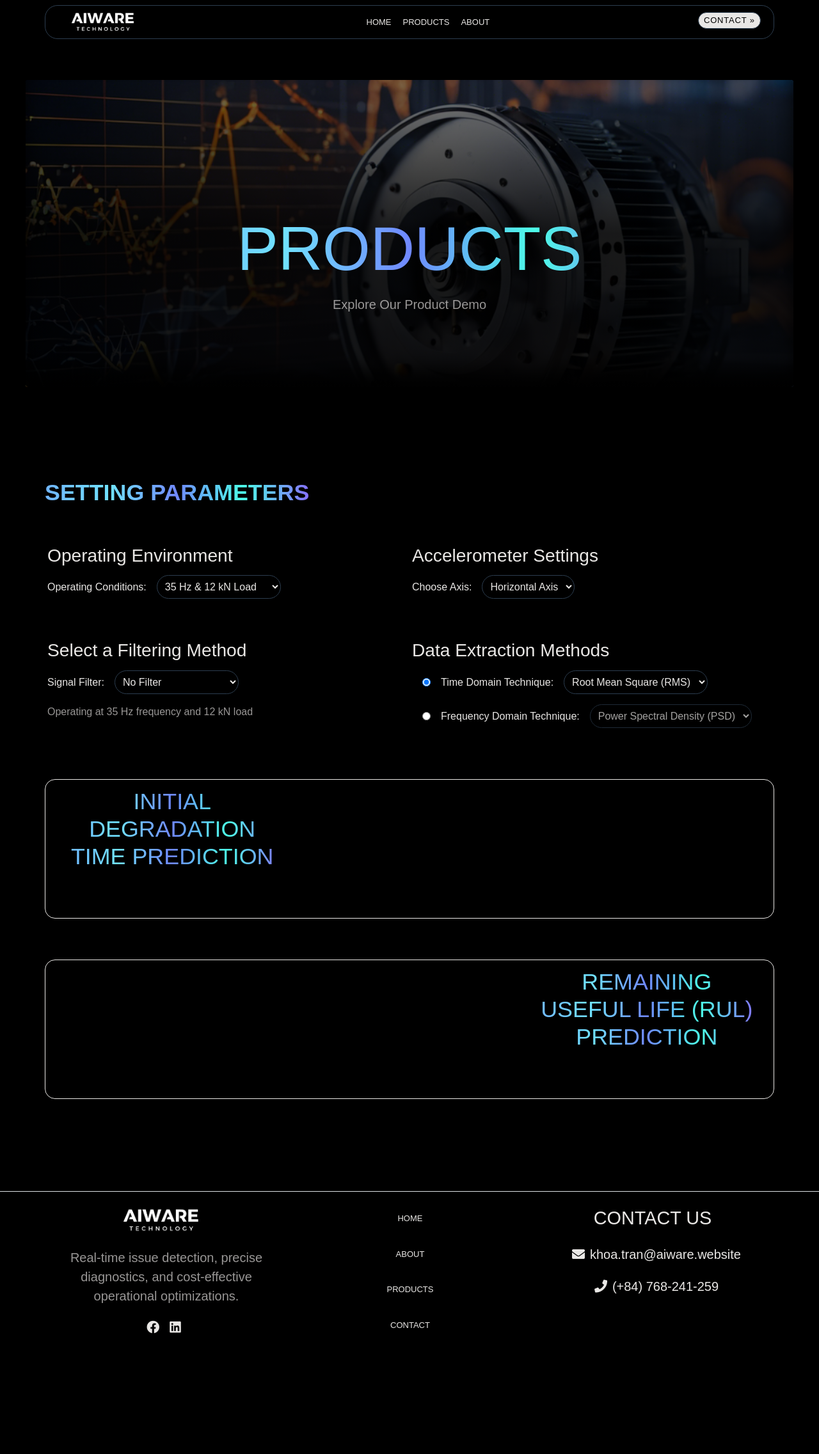
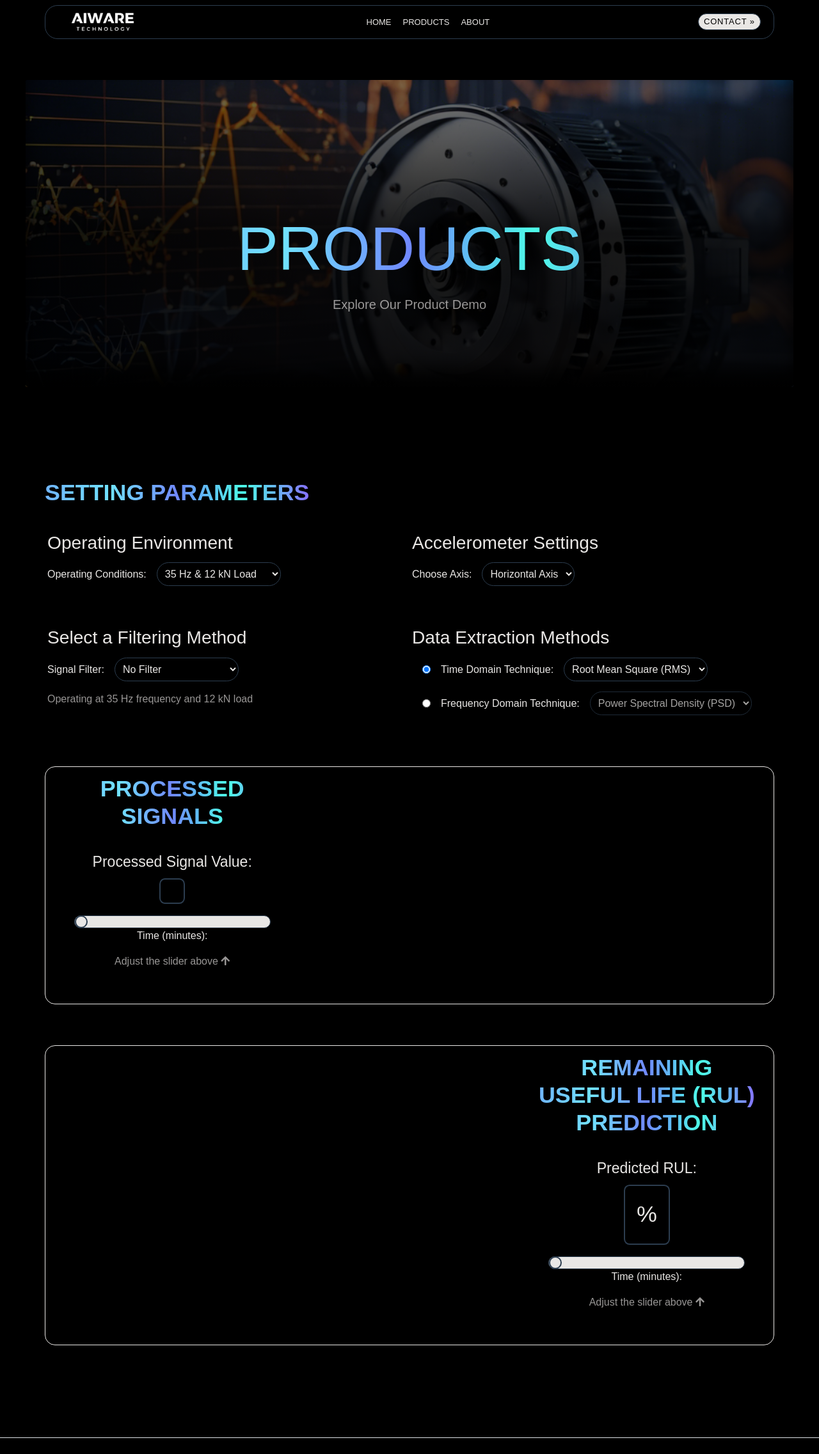
Before and after one commit to tdkhoa1212/AIWARE_landing_page, a FastAPI app: page /Products in a window 1280 px wide. Shown: the top 2273 px of the page at 64% size. Run offline with FastAPI, Linux system fonts and the light colour scheme; some libraries are stand-ins or nearby versions.

Commit message:
22/04/2024

```diff
--- a/app/services/Visualization_service.py
+++ b/app/services/Visualization_service.py
@@ -30,7 +30,7 @@
         buffer.seek(0)
         image_base64 = base64.b64encode(buffer.read()).decode('utf-8')
         buffer.close()
-        return image_base64
+        return image_base64, Predicted_labels
     except Exception as e:
         print(e)
         return None
@@ -42,7 +42,7 @@
         if fpt is not None and fpt < len(data):
             plt.axvline(x=fpt, color='red', linestyle='--', linewidth=1)
             plt.scatter(fpt, data[fpt], color='red', s=70,  label='Initial degradation time')
-        plt.plot(data, label='Signal')
+        plt.plot(data, label='Signal value')
 
         plt.grid(True, color='gray')  # Add grid with gray color
 
--- a/static/js/Visualize_signals.js
+++ b/static/js/Visualize_signals.js
@@ -11,6 +11,16 @@
 
     const signalsPlot = document.getElementById('signalsPlot');
     const labelsPlot = document.getElementById('labelsPlot');
+
+    const signal_slider = document.getElementById("signal_slider");
+    const signal_monitor = document.getElementById("signal_monitor");
+    var signal_time = document.getElementById("signal_time");
+    var signal_array = [];
+
+    const label_slider = document.getElementById("label_slider");
+    const label_monitor = document.getElementById("label_monitor");
+    var label_time = document.getElementById("label_time");
+    var label_array = [];
 
     // Initialize
     const initialTechniqueRadio = document.querySelector('input[name="techniqueSelector"]:checked');
@@ -31,13 +41,11 @@
             techniqueSelector1.disabled = true;
             techniqueSelector2.disabled = false;
             techniqueSelectorValue = techniqueSelector2.value;
-            console.log(techniqueSelectorValue);
             updateFilterSelector(techniqueSelectorValue);
         }
     }
 
     function updateFilterSelector(techniqueSelectorValue) {
-        console.log(techniqueSelectorValue)
         if (techniqueSelectorValue == "Magnitude") {
             filterSelector.value = "none";
             filterSelector.disabled = true;
@@ -48,15 +56,24 @@
 
     function initialParameters(){
         if (conditionSelector.value, techniqueSelectorValue, axisSelector.value, filterSelector.value){
-            fetchAndUpdatePlot(conditionSelector.value, techniqueSelectorValue, axisSelector.value, filterSelector.value);
+            fetchAndUpdatePlot(conditionSelector.value, techniqueSelectorValue, axisSelector.value, filterSelector.value)
+                .then(() => {
+                    console.log(signal_array);
+                    updateSignalMonitor(signal_slider.value);
+                    updateLabelMonitor(label_slider.value);
+                })
+                .catch(error => {
+                    // Handle errors
+                    console.error('Error fetching and updating plot:', error);
+                });
         }
     }
 
     function fetchAndUpdatePlot(condition, technique, axis, filter) {
+        return new Promise((resolve, reject) => {
             if (condition && technique) {
                 signalsPlot.style.display = 'none';
                 labelsPlot.style.display = 'none';
-
                 document.getElementById('loadingIndicator').style.display = 'block';
 
                 fetch(`/signals/plot?condition=${encodeURIComponent(condition)}&technique=${encodeURIComponent(technique)}&axis=${encodeURIComponent(axis)}&filter=${encodeURIComponent(filter)}`)
@@ -68,12 +85,24 @@
                     })
                     .then(data => {
                         document.getElementById('loadingIndicator').style.display = 'none';
-                    if (data.signals) {
-                        signalsPlot.src = 'data:signals/png;base64,' + data.signals;
+                        if (data.plotted_signals) {
+                            signalsPlot.src = 'data:plotted_signals/png;base64,' + data.plotted_signals;
                             signalsPlot.style.display = 'block';
 
-                        labelsPlot.src = 'data:labels/png;base64,' + data.labels;
+                            if (data.processed_signals) {
+                                signal_slider.max = data.processed_signals.length - 1;
+                                signal_array = data.processed_signals;
+                            }
+
+                            labelsPlot.src = 'data:plotted_labels/png;base64,' + data.plotted_labels;
                             labelsPlot.style.display = 'block';
+
+                            if (data.predicted_labels) {
+                                label_slider.max = data.predicted_labels.length - 1;
+                                label_array = data.predicted_labels;
+                            }
+
+                            resolve(); // Resolve the Promise when data is fetched and updated
                         } else {
                             throw new Error('No image data received from the server.');
                         }
@@ -81,11 +110,14 @@
                     .catch(error => {
                         document.getElementById('loadingIndicator').style.display = 'none';
                         console.error('Error fetching the signal plot:', error);
+                        reject(error); // Reject the Promise if there's an error
                     });
             } else {
                 signalsPlot.style.display = 'none';
                 labelsPlot.style.display = 'none';
+                reject(new Error('Invalid parameters')); // Reject the Promise if parameters are invalid
             }
+        });
     }
 
     // Event Listeners
@@ -120,4 +152,23 @@
     filterSelector.addEventListener('change', function() {
         fetchAndUpdatePlot(conditionSelector.value, techniqueSelectorValue, axisSelector.value, this.value);
     });
+
+    // Slider
+    function updateSignalMonitor(value) {
+        signal_monitor.innerHTML = signal_array[value];
+        signal_time.innerHTML = value;
+    }
+
+    function updateLabelMonitor(value) {
+        label_monitor.innerHTML = label_array[value];
+        label_time.innerHTML = value;
+    }
+
+    signal_slider.oninput = function() {
+        updateSignalMonitor(this.value);
+    }
+
+    label_slider.oninput = function() {
+        updateLabelMonitor(this.value);
+    }
 });
--- a/templates/Products.html
+++ b/templates/Products.html
@@ -61,14 +61,56 @@
         margin: 0 auto; /* Center the image horizontally */
     }
 
-
-    /* =========================== SECTION 2 | CSS ==========================*/
     .section2-part1{
         border-radius: 1.25em;
         border: 0.0625em solid var(--primary-color);
         margin-top: 5em;;
         padding: 1em;
         padding-bottom: 3em;
+    }
+
+    .slider {
+        width: 100%;
+    }
+
+    .slider input[type="range"] {
+        border-radius: 1.25em;
+        border: 0.125em solid var(--border-color);
+        -webkit-appearance: none;
+        width: 90%;
+        height: 1.5625em;
+        background: var(--primary-color);
+        outline: none;
+        -webkit-transition: .2s;
+        transition: opacity .2s;
+    }
+
+    .slider input[type="range"]::-webkit-slider-thumb {
+        border-radius: 1.25em;
+        border: 0.2em solid var(--border-color);
+        -webkit-appearance: none;
+        appearance: none;
+        width: 1.5625em;
+        height: 1.5625em;
+        cursor: pointer;
+    }
+
+    .monitor-container{
+        display: flex;
+        justify-content: center;
+        align-items: center;
+    }
+
+    .monitor{
+        font-size: 2.8em;
+        border-radius: 0.25em;
+        border: 0.0625em solid var(--border-color);
+        padding: 0.5em;
+        margin-bottom: 0.5em;
+        display: flex;
+        justify-content: center;
+        align-items: center;
+        text-align: center;
     }
 </style>
 
@@ -102,6 +144,7 @@
     });
 </script>
 
+
 <body>
     {# @*========================================== SECTION 1 ==========================================*@ #}
     <section class="page-banner">
@@ -124,7 +167,7 @@
     {# @*========================================== SECTION 2 ==========================================*@ #}
     <section class="page-banner text-center">
         <div class="container section2-container">
-            <div class="row mb-4">
+            <div class="row mb-1">
                 <h2 class="gradient-text text-uppercase">
                     <b>setting parameters
                     </b>
@@ -208,7 +251,17 @@
             <div id="loadingIndicator" class="loader" style="display: none;"></div>
             <div class="row text-center section2-part1">
                 <div class="col-4 align-self-center">
-                    <b><h2 class="gradient-text text-uppercase">INITIAL DEGRADATION TIME PREDICTION</h2></b>
+                    <h2 class="gradient-text text-uppercase"><b>Processed signals</b></h2>
+                    <h4>Processed Signal Value: </h4>
+                    <div class="monitor-container">
+                        <div class="monitor" id="signal_monitor">
+                        </div>
+                    </div>
+                    <div class="slider">
+                        <input type="range" min="0" max="100" value="0" id="signal_slider">
+                    </div>
+                    <p>Time (minutes): <span id="signal_time"></span></p>
+                    <p style="color: var(--secondary-color);">Adjust the slider above <i class="fas fa-arrow-up"></i></p>
                 </div>
                 <div class="col">
                     <img class="section2-image" id="signalsPlot" src="#" alt="Signal Plot" style="display:none;">
@@ -221,7 +274,19 @@
                     <script src="/static/js/Visualize_signals.js"></script>
                 </div>
                 <div class="col-4 align-self-center">
-                    <b><h2 class="gradient-text text-uppercase">Remaining Useful Life (RUL) PREDICTION</h2></b>
+                    <h2 class="gradient-text text-uppercase"><b>Remaining Useful Life (RUL) PREDICTION</b></h2>
+                    <h4>Predicted RUL: </h4>
+                    <div class="monitor-container">
+                        <div class="monitor">
+                            <span id="label_monitor"></span>%
+                        </div>
+                    </div>
+                    <div class="slider">
+                        <input type="range" min="0" max="100" value="0" id="label_slider">
+                    </div>
+
+                    <p>Time (minutes): <span id="label_time"></span></p>
+                    <p style="color: var(--secondary-color);">Adjust the slider above <i class="fas fa-arrow-up"></i></p>
                 </div>
             </div>
         </div>
```
Also changed, not shown: app/routers/Signals.py (+9 -5 lines), test.html (added, +63 -0 lines), 2 other files. Lines whose indentation alone changed are shown as unchanged.
